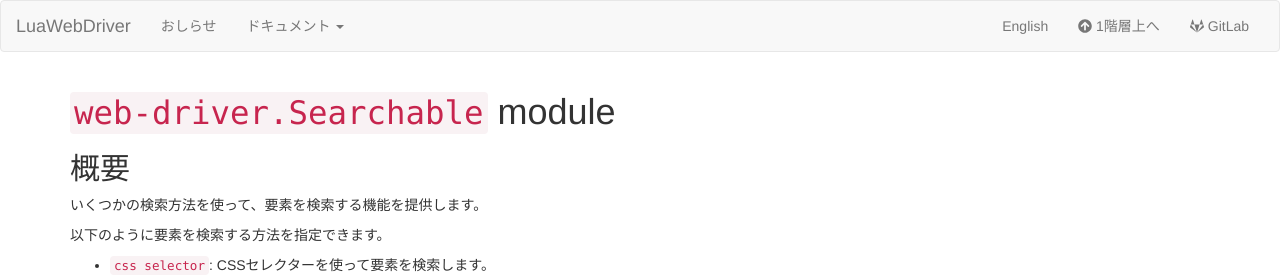
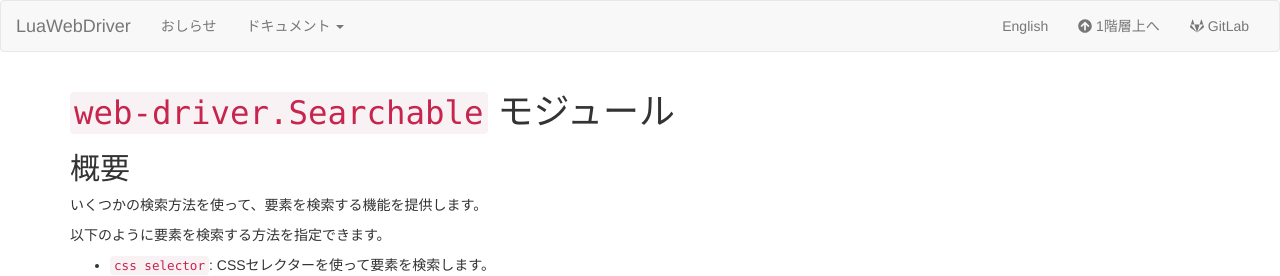
Before and after one commit to clear-code/lua-web-driver, a Jekyll site: the page built from docs/ja/reference/searchable.md, in a window 1280 px wide and 900 px high. Shown: the top 276 px of the window. Built offline with Jekyll 4.4.1, drawn with Linux system fonts in a browser that asks for light colours.

Commit message:
doc reference: fix a leak of translation

```diff
--- a/docs/ja/reference/searchable.md
+++ b/docs/ja/reference/searchable.md
@@ -2,7 +2,7 @@
 title: web-driver.Searchable
 ---
 
-# `web-driver.Searchable` module
+# `web-driver.Searchable` モジュール
 
 ## 概要
 
```
Also changed, not shown: 1 other file.
